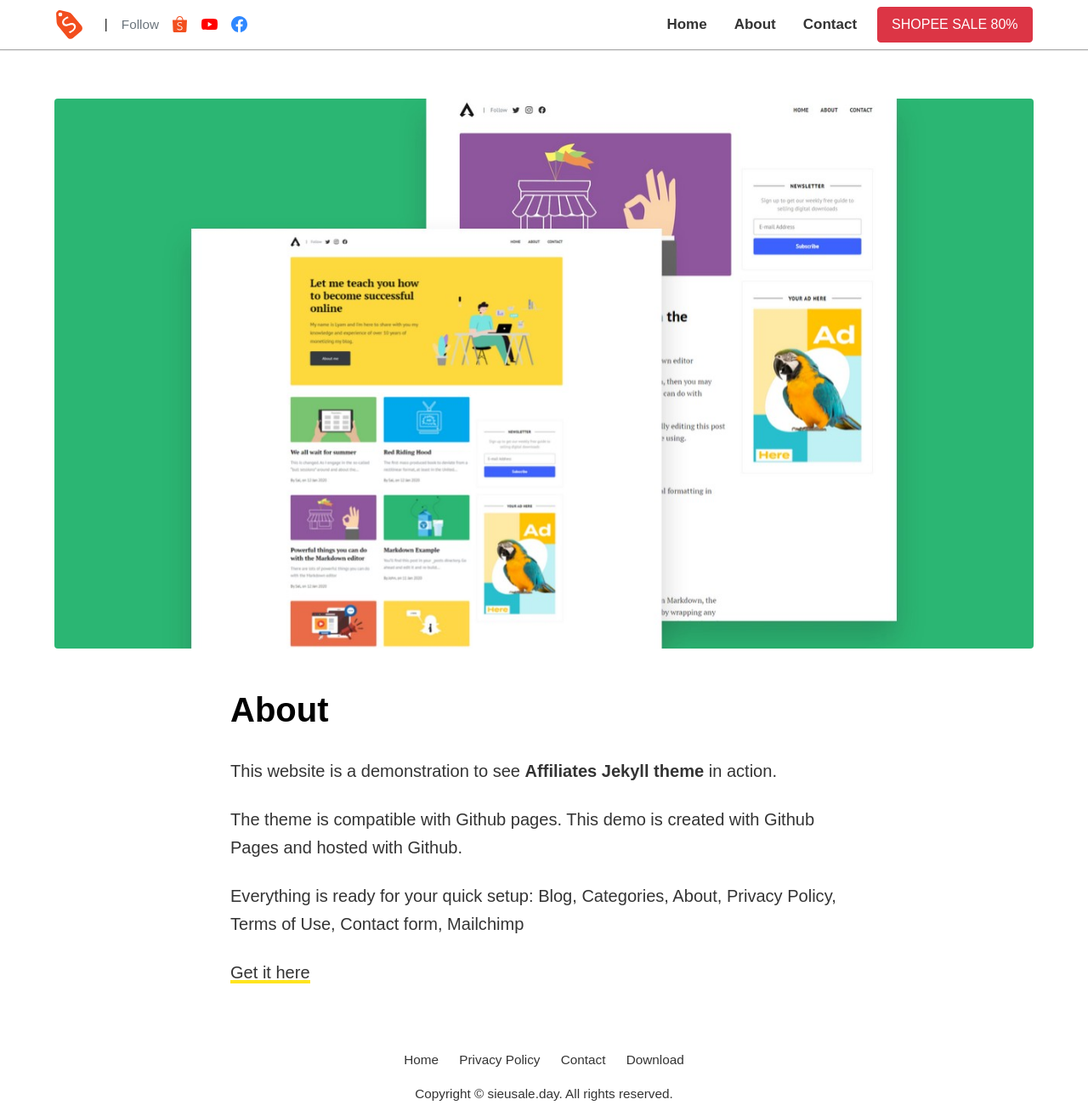
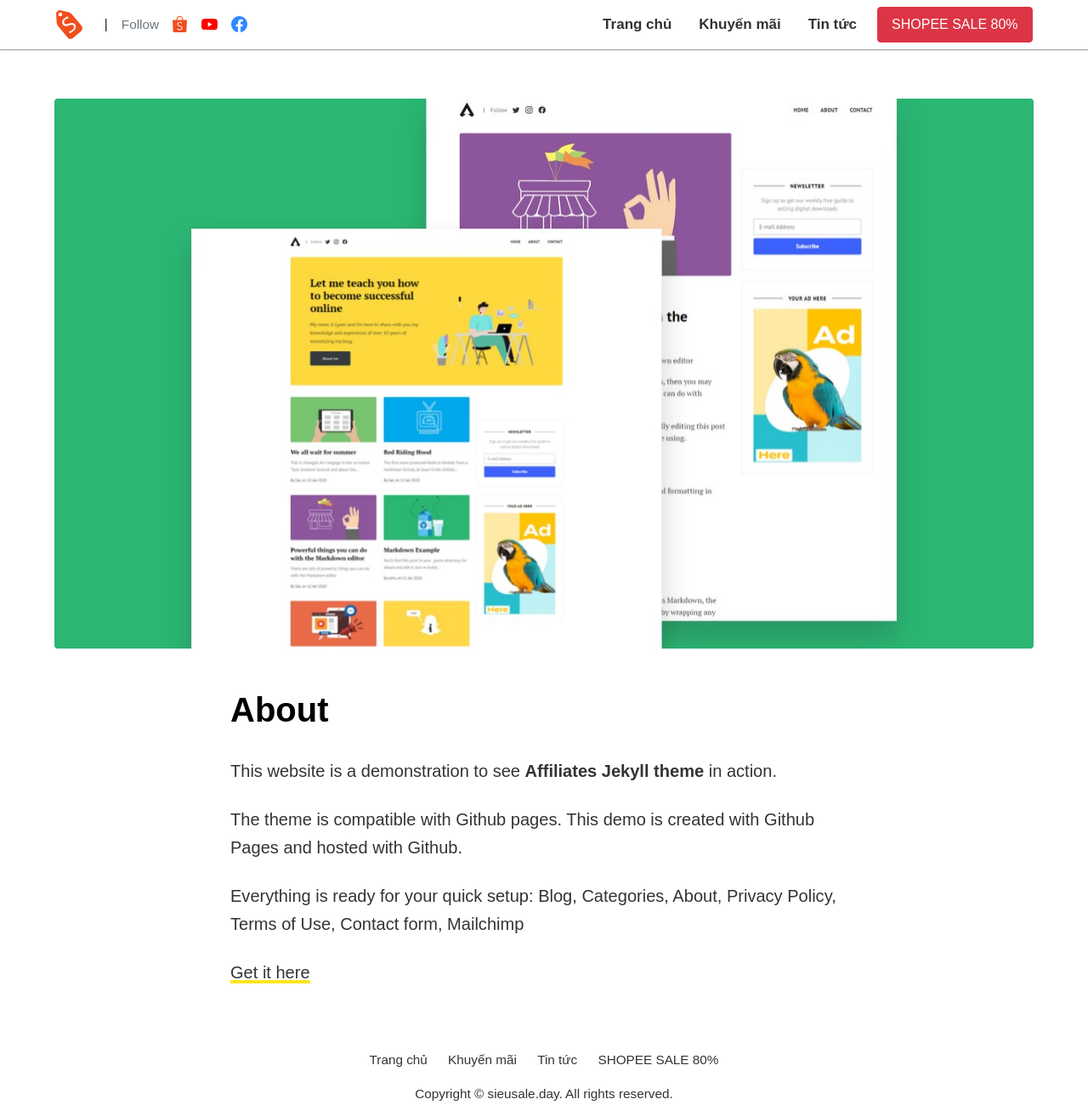
Before and after one commit to hocbaicungcon/sieusale, a Jekyll site: the page built from pages/about.md, in a window 1280 px wide and 1300 px high. Shown: the whole window at 85% size. Built offline with Jekyll 4.4.1, drawn with Linux system fonts in a browser that asks for light colours.

Commit message:
Update menus.yml

```diff
--- a/_data/menus.yml
+++ b/_data/menus.yml
@@ -1,14 +1,14 @@
 # Top Menu
 topmenu:
 
-- title: Home
+- title: Trang chủ
   url: ""
 
-- title: About
-  url: "about/"
+- title: Khuyến mãi
+  url: "https://sieusale.day/categories/#sale"
 
-- title: Contact
-  url: "contact/"
+- title: Tin tức
+  url: "https://sieusale.day/categories/#ki%E1%BA%BFn-th%E1%BB%A9c"
 
 - title: SHOPEE SALE 80%
   url: https://shope.ee/1VOIDFMXxP
@@ -18,15 +18,16 @@ topmenu:
 # Footer Menu
 footermenu:
 
-- title: Home
+- title: Trang chủ
   url: ""
 
-- title: Privacy Policy
-  url: "privacy-policy/"
+- title: Khuyến mãi
+  url: "https://sieusale.day/categories/#sale"
 
-- title: Contact
-  url: "contact/"
+- title: Tin tức
+  url: "https://sieusale.day/categories/#ki%E1%BA%BFn-th%E1%BB%A9c"
 
-- title: Download
+- title: SHOPEE SALE 80%
   url: https://shope.ee/1VOIDFMXxP
+  class: "ml-2 btn btn-danger text-white px-3"
   external: true
```
